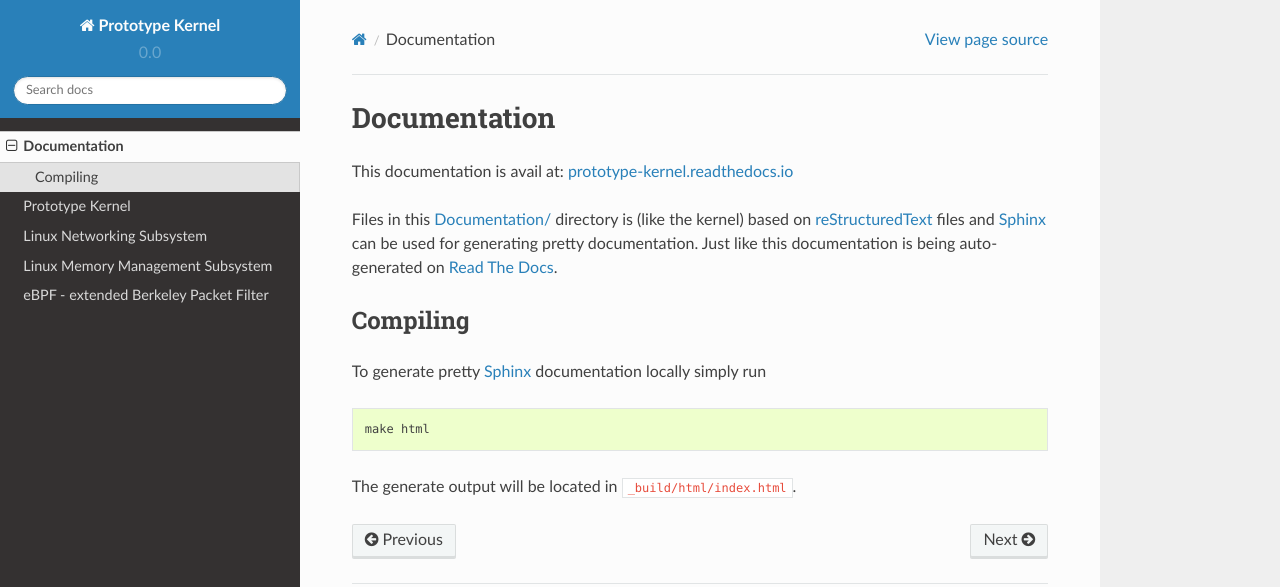
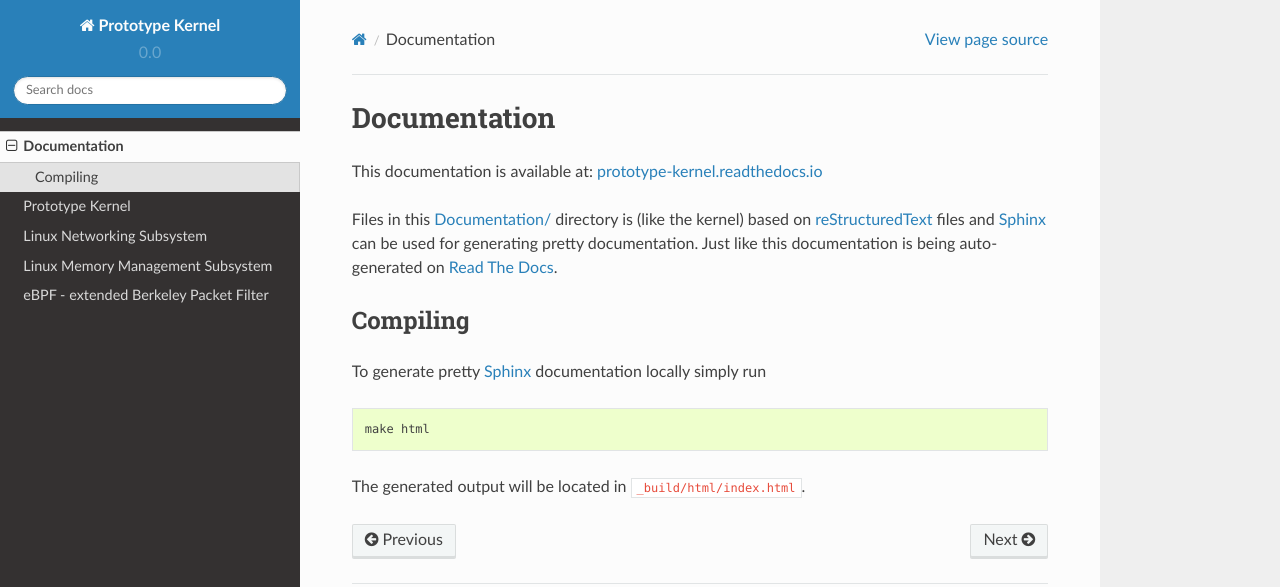
Before and after one commit to netoptimizer/prototype-kernel, a Sphinx documentation site: the page built from kernel/Documentation/README.rst, in a window 1280 px wide. Shown: the top 587 px of the page. Built offline with Sphinx 7.4.7 and the Read the Docs theme 2.0.0, drawn with Linux system fonts in a browser that asks for light colours.

Commit message:
docs: minor typos and rewording
o s/avail/available
o s/generate/generated
o s/howo/howto
o s/The is/There is
o s/should okay/should be okay

Signed-off-by: Alexander Alemayhu <alexander@alemayhu.com>

```diff
--- a/kernel/Documentation/README.rst
+++ b/kernel/Documentation/README.rst
@@ -1,7 +1,7 @@
 Documentation
 =============
 
-This documentation is avail at: `prototype-kernel.readthedocs.io`_
+This documentation is available at: `prototype-kernel.readthedocs.io`_
 
 Files in this `Documentation/`_ directory is (like the kernel) based on
 `reStructuredText`_ files and `Sphinx`_ can be used for generating
@@ -15,7 +15,7 @@ To generate pretty `Sphinx`_ documentation locally simply run ::
 
  make html
 
-The generate output will be located in ``_build/html/index.html``.
+The generated output will be located in ``_build/html/index.html``.
 
 .. _Read The Docs: https://prototype-kernel.readthedocs.io
 .. _prototype-kernel.readthedocs.io: https://prototype-kernel.readthedocs.io
--- a/kernel/Documentation/networking/XDP/implementation/missing_features.rst
+++ b/kernel/Documentation/networking/XDP/implementation/missing_features.rst
@@ -17,11 +17,11 @@ Initial support for XDP head adjustment added to net-next in this commit:
 
 Initial support only covers driver mlx4.
 
-.. TODO:: Update document once feature is avail in a kernel release.
+.. TODO:: Update document once feature is available in a kernel release.
 	  Plus, keep track of drivers supporting this feature.
 
 .. TODO:: Create new section under :doc:`userspace_api` that describe
-          howo use this and point to sample programs.
+          howto use this and point to sample programs.
 
 The eBPF program gets a new helper function called: ``bpf_xdp_adjust_head``
 
--- a/kernel/Documentation/networking/XDP/use-cases/xdp_use_case_ddos_scrubber.rst
+++ b/kernel/Documentation/networking/XDP/use-cases/xdp_use_case_ddos_scrubber.rst
@@ -61,7 +61,7 @@ is allowed through.  This is usually the base case, once the attack
 starts.
 
 Thus, they have need for analysing the traffic that gets forwarded
-with :ref:`XDP_TX`. (ISSUE) The is currently no way to sample or dump
+with :ref:`XDP_TX`. (ISSUE) There is currently no way to sample or dump
 the :ref:`XDP_TX` traffic.
 
 A physical solution could be to do switch-port mirroring of the
--- a/kernel/Documentation/networking/XDP/use-cases/xdp_use_case_load_balancer.rst
+++ b/kernel/Documentation/networking/XDP/use-cases/xdp_use_case_load_balancer.rst
@@ -71,7 +71,7 @@ XDP has a speed advantage.  The XDP load balance forwarding decision
 happens **very** early, before the OS has spent/invested too many
 cycles on the packet.  This means the XDP load balancing functionality
 should not increase the load on the server significantly.  Thus, it
-should okay to run the service and LB on the same server.  One can
+should be okay to run the service and LB on the same server.  One can
 even imagine having a feedback loop into the LB-program decision,
 based on whether the service is struggling to keep up.
 
```
